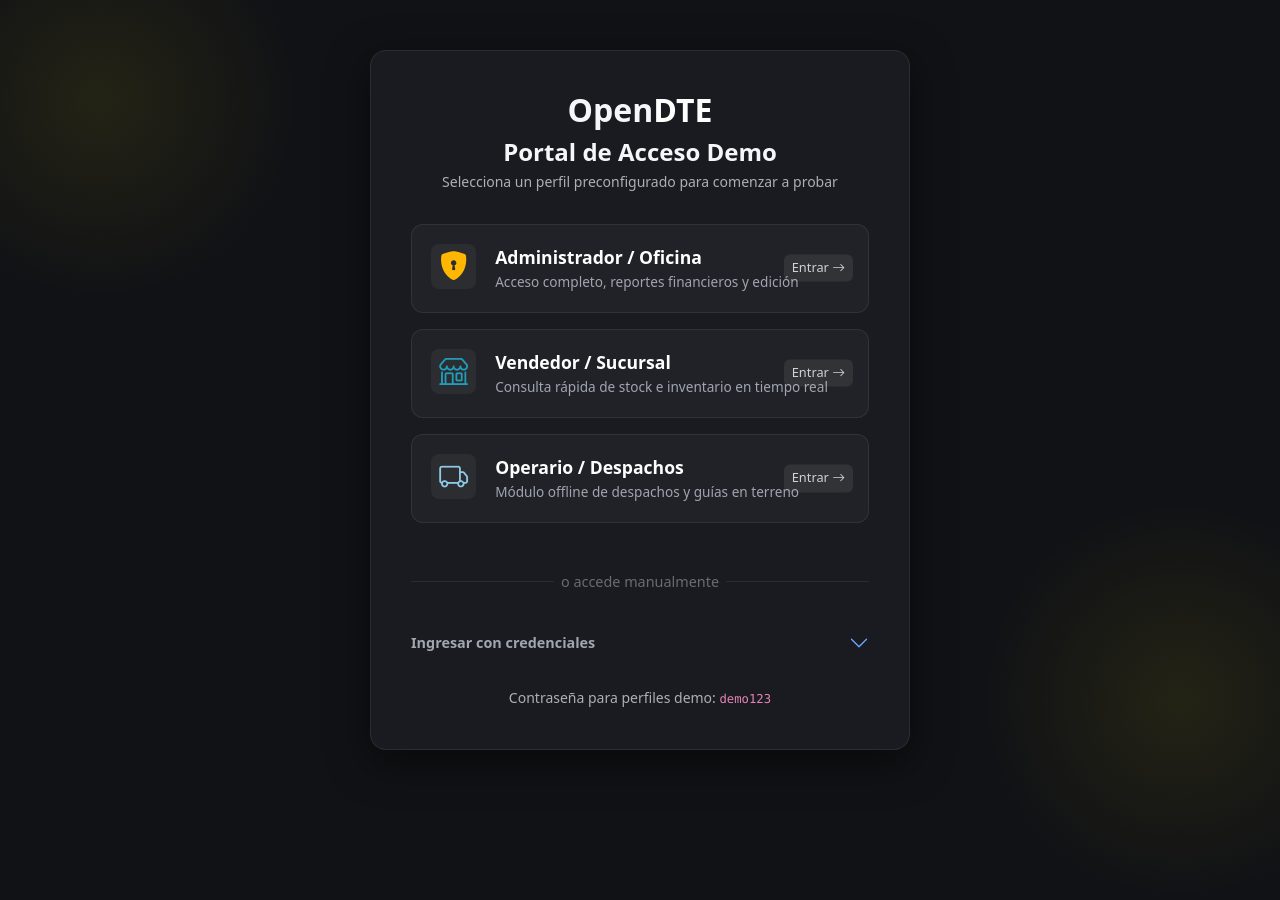
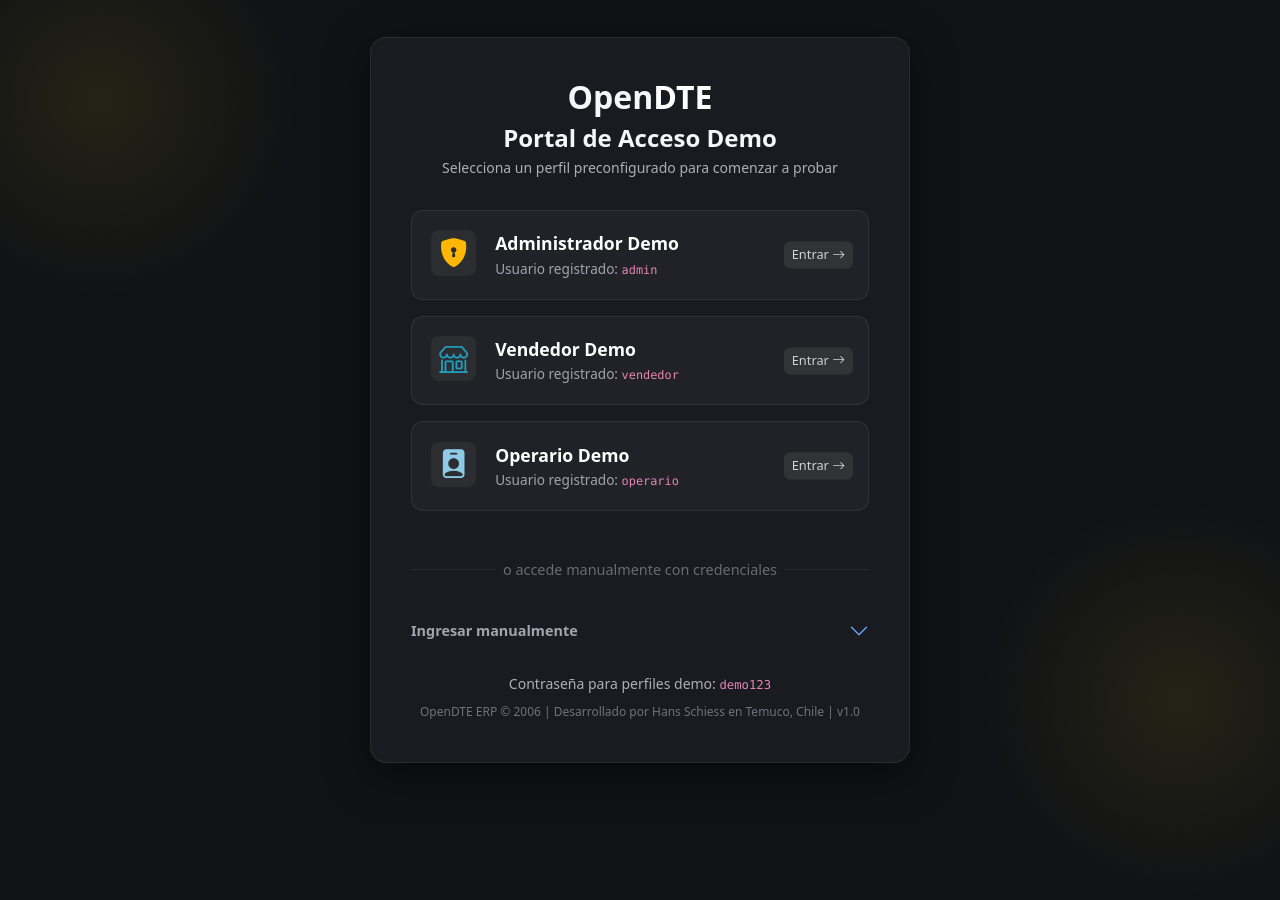
Before and after one commit to schiesscl/open-dte, a Django app: page /accounts/login/ in a window 1280 px wide; the page is wider, and only the part inside the window is pictured. Run offline with Django 5.2, Linux system fonts and the light colour scheme; data comes from the database, SQL or seed files in the repository.

Commit message:
refactor(ui): generalize stock terminology, dynamic login users, and UI adjustments

```diff
--- a/inventario/templates/inventario/editar_producto.html
+++ b/inventario/templates/inventario/editar_producto.html
@@ -77,7 +77,7 @@
 
                     <div class="row mb-3">
                         <div class="col-md-4">
-                            <label class="form-label fw-bold text-fs-grey">Stock Temuco</label>
+                            <label class="form-label fw-bold text-fs-grey">Stock Principal</label>
                             {{ form.stock_actual }}
                         </div>
                         <div class="col-md-4">
--- a/inventario/templates/inventario/editar_producto_masivo.html
+++ b/inventario/templates/inventario/editar_producto_masivo.html
@@ -129,7 +129,7 @@
                             {% endif %}
                         </div>
                         <div class="col-md-4">
-                            <label class="form-label fw-bold text-fs-grey">Stock Temuco</label>
+                            <label class="form-label fw-bold text-fs-grey">Stock Principal</label>
                             {% if 'stock_actual' in blocked_fields %}
                                 <div class="input-group">
                                     <span class="input-group-text bg-light"><i class="bi bi-lock-fill text-muted"></i></span>
--- a/inventario/templates/inventario/login.html
+++ b/inventario/templates/inventario/login.html
@@ -237,52 +237,41 @@
             </div>
         {% endif %}
 
-        <!-- BOTONES DE ACCESO DIRECTO (ROLES) -->
+        <!-- BOTONES DE ACCESO DIRECTO (USUARIOS DISPONIBLES) -->
         <form method="POST" id="formQuickLogin">
             {% csrf_token %}
             <input type="hidden" name="username" id="quickUsername">
             <input type="hidden" name="password" value="demo123">
             <input type="hidden" name="next" value="{{ next }}">
 
-            <!-- Tarjeta Admin -->
-            <button type="button" class="role-btn btn" onclick="quickLogin('admin')">
-                <div class="role-icon color-admin">
-                    <i class="bi bi-shield-lock-fill"></i>
-                </div>
-                <span class="role-title">Administrador / Oficina</span>
-                <span class="role-desc">Acceso completo, reportes financieros y edición</span>
-                <span class="role-badge">Entrar <i class="bi bi-arrow-right"></i></span>
-            </button>
-
-            <!-- Tarjeta Vendedor -->
-            <button type="button" class="role-btn btn" onclick="quickLogin('vendedor')">
-                <div class="role-icon color-vendedor">
-                    <i class="bi bi-shop"></i>
-                </div>
-                <span class="role-title">Vendedor / Sucursal</span>
-                <span class="role-desc">Consulta rápida de stock e inventario en tiempo real</span>
-                <span class="role-badge">Entrar <i class="bi bi-arrow-right"></i></span>
-            </button>
-
-            <!-- Tarjeta Operario -->
-            <button type="button" class="role-btn btn" onclick="quickLogin('operario')">
-                <div class="role-icon color-operario">
-                    <i class="bi bi-truck"></i>
-                </div>
-                <span class="role-title">Operario / Despachos</span>
-                <span class="role-desc">Módulo offline de despachos y guías en terreno</span>
-                <span class="role-badge">Entrar <i class="bi bi-arrow-right"></i></span>
-            </button>
+            {% for u in usuarios_disponibles %}
+                <button type="button" class="role-btn btn" onclick="quickLogin('{{ u.username }}')">
+                    <div class="role-icon {% if u.is_superuser %}color-admin{% elif u.username == 'vendedor' %}color-vendedor{% else %}color-operario{% endif %}">
+                        {% if u.is_superuser %}
+                            <i class="bi bi-shield-lock-fill"></i>
+                        {% elif u.username == 'vendedor' %}
+                            <i class="bi bi-shop"></i>
+                        {% else %}
+                            <i class="bi bi-person-badge-fill"></i>
+                        {% endif %}
+                    </div>
+                    <span class="role-title">{{ u.first_name|default:u.username|title }} {% if u.last_name %}{{ u.last_name }}{% endif %}</span>
+                    <span class="role-desc">Usuario registrado: <code>{{ u.username }}</code></span>
+                    <span class="role-badge">Entrar <i class="bi bi-arrow-right"></i></span>
+                </button>
+            {% empty %}
+                <div class="alert alert-warning small text-center">No hay usuarios registrados.</div>
+            {% endfor %}
         </form>
 
-        <div class="divider">o accede manualmente</div>
+        <div class="divider">o accede manualmente con credenciales</div>
 
         <!-- FORMULARIO TRADICIONAL (ACCORDEON) -->
         <div class="accordion" id="accordionForm">
             <div class="accordion-item">
                 <h2 class="accordion-header">
                     <button class="accordion-button collapsed justify-content-center text-center fw-bold" type="button" data-bs-toggle="collapse" data-bs-target="#collapseForm" aria-expanded="false" aria-controls="collapseForm">
-                        Ingresar con credenciales
+                        Ingresar manualmente
                     </button>
                 </h2>
                 <div id="collapseForm" class="accordion-collapse collapse" data-bs-parent="#accordionForm">
@@ -306,7 +295,10 @@
         </div>
 
         <div class="text-center mt-4">
-            <span class="text-muted small">Contraseña para perfiles demo: <code>demo123</code></span>
+            <span class="text-muted small d-block mb-1">Contraseña para perfiles demo: <code>demo123</code></span>
+            <small class="text-secondary" style="font-size: 0.75rem;">
+                OpenDTE ERP &copy; 2006 | Desarrollado por Hans Schiess en Temuco, Chile | v1.0
+            </small>
         </div>
     </div>
 
--- a/inventario/templates/inventario/stock_vendedores.html
+++ b/inventario/templates/inventario/stock_vendedores.html
@@ -1,12 +1,12 @@
 {% extends 'inventario/base.html' %}
 {% load static %}
 
-{% block title %}Stock Bodega Temuco - OpenDTE{% endblock %}
+{% block title %}Stock de Bodega - OpenDTE{% endblock %}
 
 {% block content %}
 <div class="d-flex justify-content-between align-items-center mb-4">
     <h2 class="text-fs-grey fw-bold">
-        <i class="bi bi-boxes text-fs-yellow"></i> Stock Bodega Temuco
+        <i class="bi bi-boxes text-fs-yellow"></i> Stock de Bodega
     </h2>
 </div>
 
@@ -33,7 +33,7 @@
                     <tr>
                         <th style="width: 25%;">Código OpenDTE</th>
                         <th style="width: 55%;">Descripción</th>
-                        <th style="width: 20%;" class="text-end">Stock Temuco</th>
+                        <th style="width: 20%;" class="text-end">Stock Principal</th>
                     </tr>
                 </thead>
                 <tbody id="tabla-productos">
--- a/inventario/views.py
+++ b/inventario/views.py
@@ -53,7 +53,12 @@ def login_demo(request):
         else:
             messages.error(request, "Usuario o contraseña incorrectos de demostración.")
 
-    return render(request, 'inventario/login.html', {'next': next_url})
+    from django.contrib.auth.models import User
+    usuarios_disponibles = User.objects.filter(is_active=True).order_by('id')
+    return render(request, 'inventario/login.html', {
+        'next': next_url,
+        'usuarios_disponibles': usuarios_disponibles
+    })
 
 @login_required
 @bloquear_seccion('dashboard', "Acceso restringido: tu perfil no tiene acceso al Panel de Control.")
--- a/static/js/inventario.js
+++ b/static/js/inventario.js
@@ -884,7 +884,7 @@ document.addEventListener('DOMContentLoaded', function() {
             selectMapCodigo.value = colCodigoDefault;
         }
 
-        const colActualDefault = columnas.find(c => ['temuco', 'stock temuco', 'cantidad', 'stock_actual', 'contabilizado', 'real', 'fisico', 'stock_real', 'stock real'].includes(c.toLowerCase().trim()));
+        const colActualDefault = columnas.find(c => ['principal', 'stock principal', 'temuco', 'stock temuco', 'cantidad', 'stock_actual', 'contabilizado', 'real', 'fisico', 'stock_real', 'stock real'].includes(c.toLowerCase().trim()));
         if (colActualDefault && selectMapActual) {
             selectMapActual.value = colActualDefault;
         }
@@ -939,7 +939,7 @@ document.addEventListener('DOMContentLoaded', function() {
             const colSistema = selectMapSistema ? selectMapSistema.value : '';
 
             if (!colActual && !colReal && !colMinimo && !colSistema) {
-                showAlertExcel('Debes seleccionar al menos una columna de stock para importar (Stock Temuco, Mínimo o Sistema Fullsello).', 'warning');
+                showAlertExcel('Debes seleccionar al menos una columna de stock para importar (Stock Principal, Mínimo o Sistema ERP).', 'warning');
                 return;
             }
 
```
Also changed, not shown: inventario/templates/inventario/base.html (+27 -10 lines), inventario/templates/inventario/dashboard.html (+4 -4 lines), inventario/templates/inventario/lista_productos.html (+4 -4 lines), static/css/style.css (+3 -31 lines).
